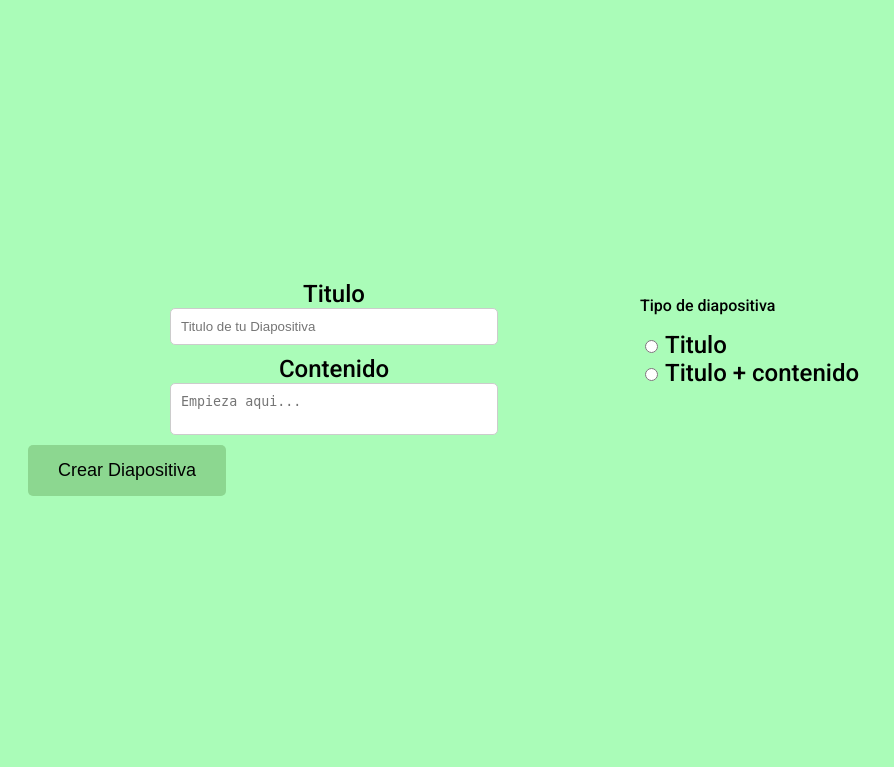
After one commit to andresrojasalzate/Slides, a PHP site: page /crearDiapositiva.php in a window 1280 px wide. The commit adds this page. Shown: the top 767 px of the page, without its empty margins (0-894 px from the left). Run offline with PHP 8.4, Linux system fonts and the light colour scheme; the visitor is signed in with stand-in values (Sample User, id 1).

```diff
--- a/src/modelo/Clases/DiapositivaTituloContenido.php
+++ b/src/modelo/Clases/DiapositivaTituloContenido.php
@@ -1,6 +1,6 @@
 <?php
 
-require_once 'Daipositiva.php';
+require_once 'Diapositiva.php';
 
 class DiapositivaTituloContenido extends Diapositiva{
     protected string $contenido;
--- a/src/modelo/Clases/Presentacion.php
+++ b/src/modelo/Clases/Presentacion.php
@@ -10,6 +10,7 @@ class Presentacion{
     public function __construct(string $titulo,string $descripcion){
         $this->titulo = $titulo;
         $this->descripcion = $descripcion;
+        $this->diapositivas = [];
     }
 
     //Getters
@@ -36,7 +37,7 @@ class Presentacion{
     }
 
     public function setDiapositivas(Diapositiva $nuevaDiapositiva){
-        $diapositivas = $nuevaDiapositiva;
+        array_push($this->diapositivas,$nuevaDiapositiva);
     }
 
 }
--- /dev/null
+++ b/src/vista/crearDiapositiva.php
@@ -0,0 +1,68 @@
+<?php
+    session_start();
+
+    require_once '../modelo/Clases/Presentacion.php';
+    require_once '../modelo/Clases/DiapositivaTituloContenido.php';
+    require_once '../modelo/Clases/DiapositivaTitulo.php';
+
+    $presentacion = new Presentacion($_SESSION['nombre'],$_SESSION['descripcion']);
+
+
+    if(isset($_GET['tituloDiapo']) &&($_GET['tituloDiapo']!=null && $_GET['tituloDiapo']!="")){
+        if($_GET['tipoDiapo']=='contenido'){
+            $titulo = $_GET['tituloDiapo'];
+            $tipo = $_GET['tipoDiapo'];
+            $contenido = $_GET['contenidoDiapo'];
+            $nuevaDiapositiva = new DiapositivaTituloContenido($titulo,$tipo,$contenido);
+        }
+        else{
+            $titulo = $_GET['tituloDiapo'];
+            $tipo = $_GET['tipoDiapo'];
+            $nuevaDiapositiva = new DiapositivaTitulo($titulo,$tipo);
+        }
+        $presentacion->setDiapositivas($nuevaDiapositiva );
+        var_dump($presentacion);
+    }
+
+?>
+<!DOCTYPE html>
+<html lang="en">
+
+<head>
+    <meta charset="UTF-8">
+    <meta name="viewport" content="width=device-width, initial-scale=1.0">
+    <link rel="stylesheet" type="text/css" href="estilos/style.css">
+    <link rel="preconnect" href="https://fonts.googleapis.com">
+    <link rel="preconnect" href="https://fonts.gstatic.com" crossorigin>
+    <link href="https://fonts.googleapis.com/css2?family=Roboto:wght@500&display=swap" rel="stylesheet">
+   <title>Nueva Diapositiva</title>
+</head>
+
+<body>
+    <form>
+        <div class="divContenedor">
+            <div class="divContenForm">
+                <label for="tituloDiapo">Titulo</label>
+                <input type="text" id="tituloDiapo" name="tituloDiapo" placeholder="Titulo de tu Diapositiva" required>
+                <label for="contenidoDiapo">Contenido</label>
+                <textarea id="contenidoDiapo" name="contenidoDiapo" placeholder="Empieza aqui..."></textarea>
+            </div>
+            <div class="divContenForm">
+                <p class="subtitulos">Tipo de diapositiva</p>
+                <div>
+                    <input type="radio" id="tipoTitulo" name="tipoDiapo" value="titulo">
+                    <label for="tipoTitulo">Titulo</label><br>
+                </div>
+                <div>
+                    <input type="radio" id="tipoTituloCont" name="tipoDiapo" value="contenido">
+                    <label for="tipoTituloCont">Titulo + contenido</label>
+                </div>
+            </div>
+        </div>
+        <div>
+            <button class="botonCrear" type="submit">Crear Diapositiva</button>
+        </div>
+    </form>
+</body>
+
+</html>
--- a/src/vista/estilos/style.css
+++ b/src/vista/estilos/style.css
@@ -37,7 +37,7 @@ textarea{
 label{
     align-self: center;
     font-size: x-large;
-
+    font-family: 'Roboto', sans-serif;
 }
 
 .botonCrear {
@@ -45,3 +45,19 @@ label{
     width: fit-content;
 
 }
+
+.divContenedor{
+    display: flex;
+    flex-direction: row;
+    justify-content: space-between;
+}
+
+.divContenForm{
+    display: flex;
+    flex-direction: column;
+    width: 50%;
+}
+
+.subtitulos{
+    font-family: 'Roboto', sans-serif;
+}
```
Also changed, not shown: src/config/ConexionBD.php (added, +27 -0 lines), src/config/config.php (added, +8 -0 lines), src/config/prueba.php (added, +14 -0 lines), src/vista/crearPresentacion.php (added, +36 -0 lines), src/vista/home.php (added, +14 -0 lines), 2 other files.
